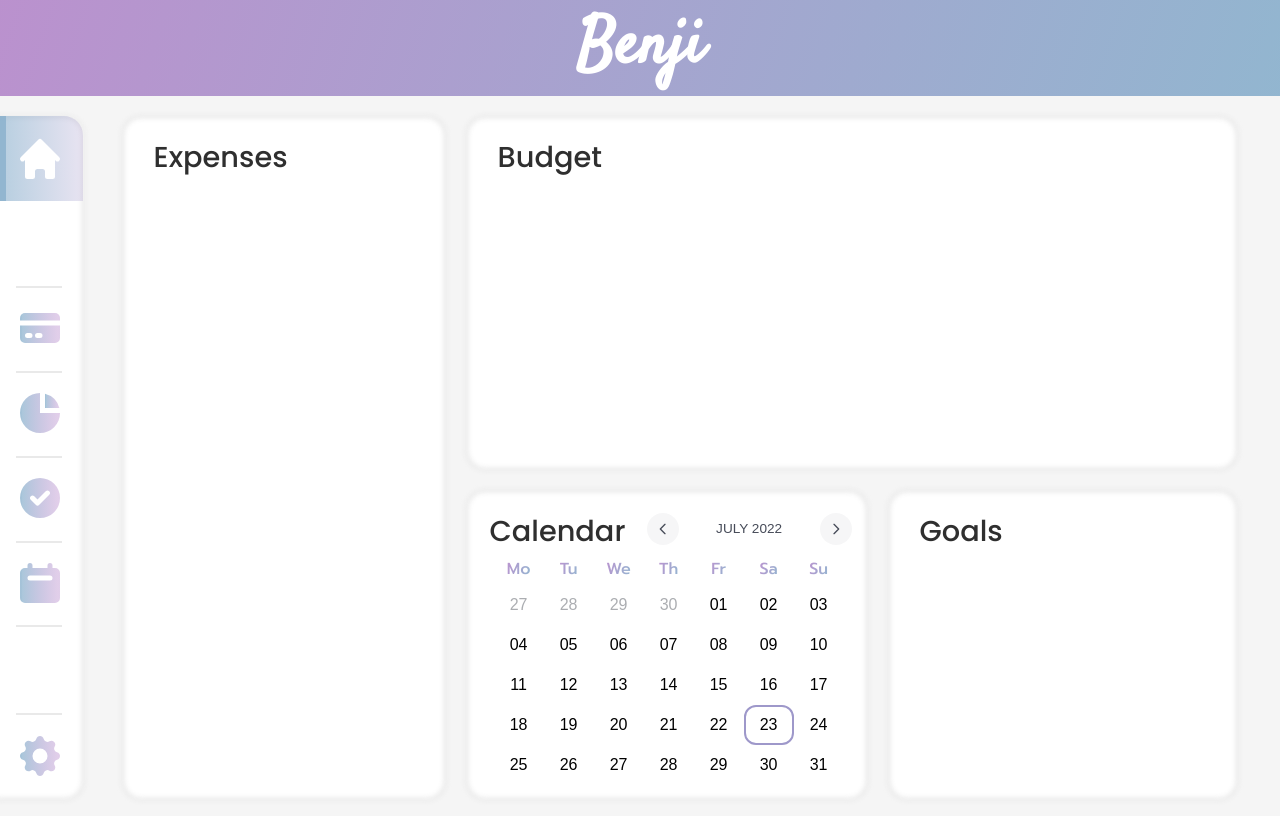
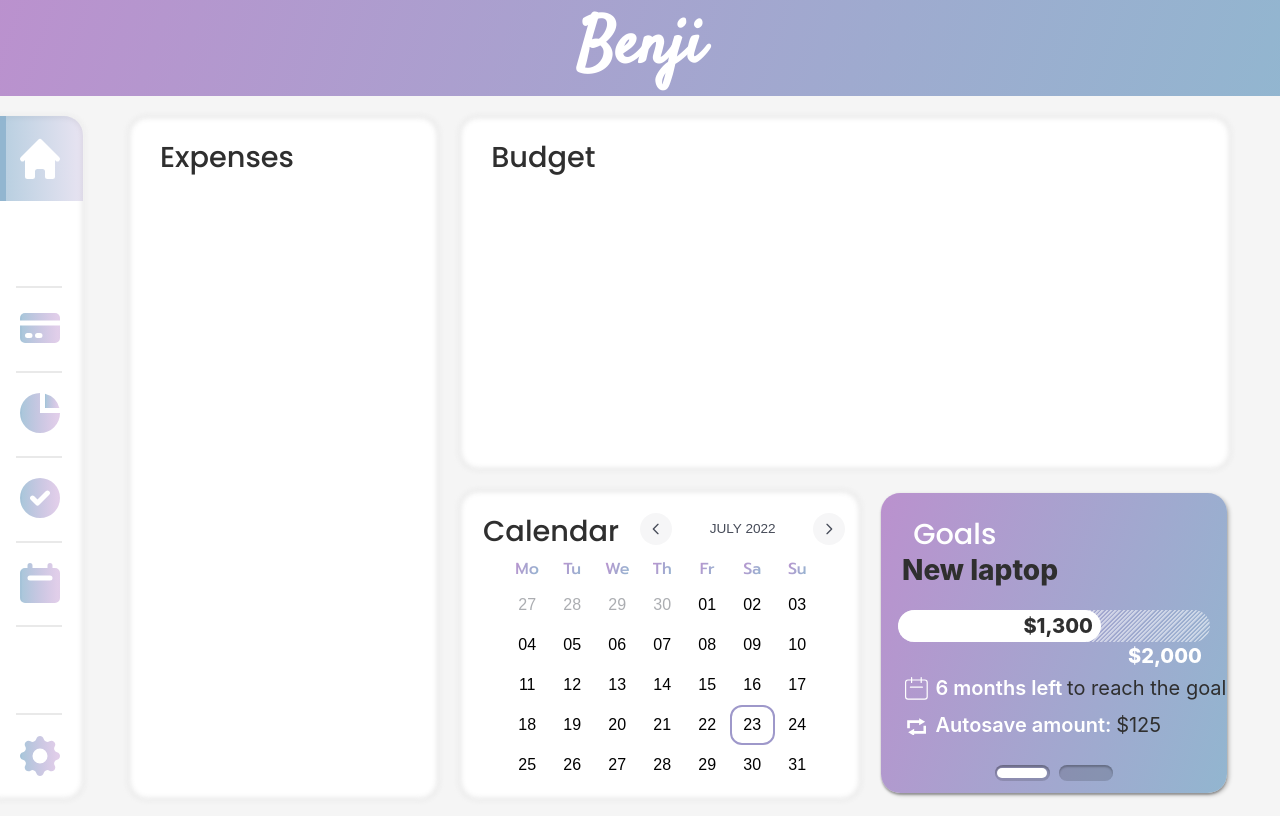
Before and after one commit to victorsandru/Benji, a React (Create React App) app in the folder benji/: page / in a window 1280 px wide. Built offline with nearby package versions, Linux system fonts and the light colour scheme.

Commit message:
Add GoalSectionHomePage component to the home page

```diff
--- a/benji/src/App.css
+++ b/benji/src/App.css
@@ -22,6 +22,7 @@
 
 .react-calendar__viewContainer {
     margin: auto;
+    padding: 0 5%;
 }
 
 /* Styling the main content container */
--- a/benji/src/App.js
+++ b/benji/src/App.js
@@ -3,6 +3,7 @@
 import CalendarView from "./components/CalendarView";
 import Section from "./components/UI/Section";
 import styled from "styled-components";
+import GoalSectionHomePage from "./components/GoalSectionHomePage";
 
 // Wrap Calendar into div for positioning
 const CalendarContainer = styled.div`
@@ -22,7 +23,7 @@
 
 // Styling of the Expenses section
 const expensesSectionStyle = {
-  width: "25vw",
+  width: "24vw",
   margin: "0 0.75rem 0 0",
 };
 
@@ -55,13 +56,6 @@
   marginRight: "0.75rem",
 };
 
-// Styling the Goals section
-const goalsSectionStyle = {
-  height: "100%",
-  width: "60%",
-  marginLeft: "0.75rem",
-};
-
 function App() {
   // This array contains classes for the main-content wrapper
   const mainContentClasses = ["main-content"];
@@ -85,9 +79,7 @@
                 <CalendarView onClickDay={logDate} />
               </CalendarContainer>
             </Section>
-            <Section sectionStyle={goalsSectionStyle}>
-              <h1 className={"section-header"}>Goals</h1>
-            </Section>
+            <GoalSectionHomePage />
           </CalendarGoalsContainer>
         </SectionsContainer>
       </BasePageLayout>
```
